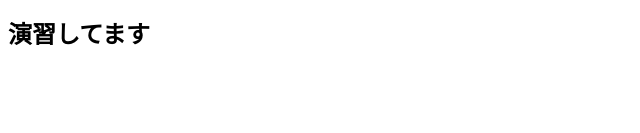
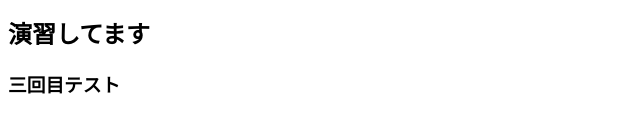
Before and after one commit to satoshi3333333/github-handson, a plain HTML site: page index.html in a window 1280 px wide. Shown: the part 141-274 px from the top of the page, without its empty margins (0-640 px from the left). Drawn offline with Linux system fonts and the light colour scheme.

Commit message:
三回目テスト

```diff
--- a/index.html
+++ b/index.html
@@ -9,5 +9,6 @@
     <h1>githubハンズオン</h1>
     <h1>テストテスト</h1>
 <h2>演習してます</h2>
+<h3>三回目テスト</h3>
 </body>
 </html>
```
